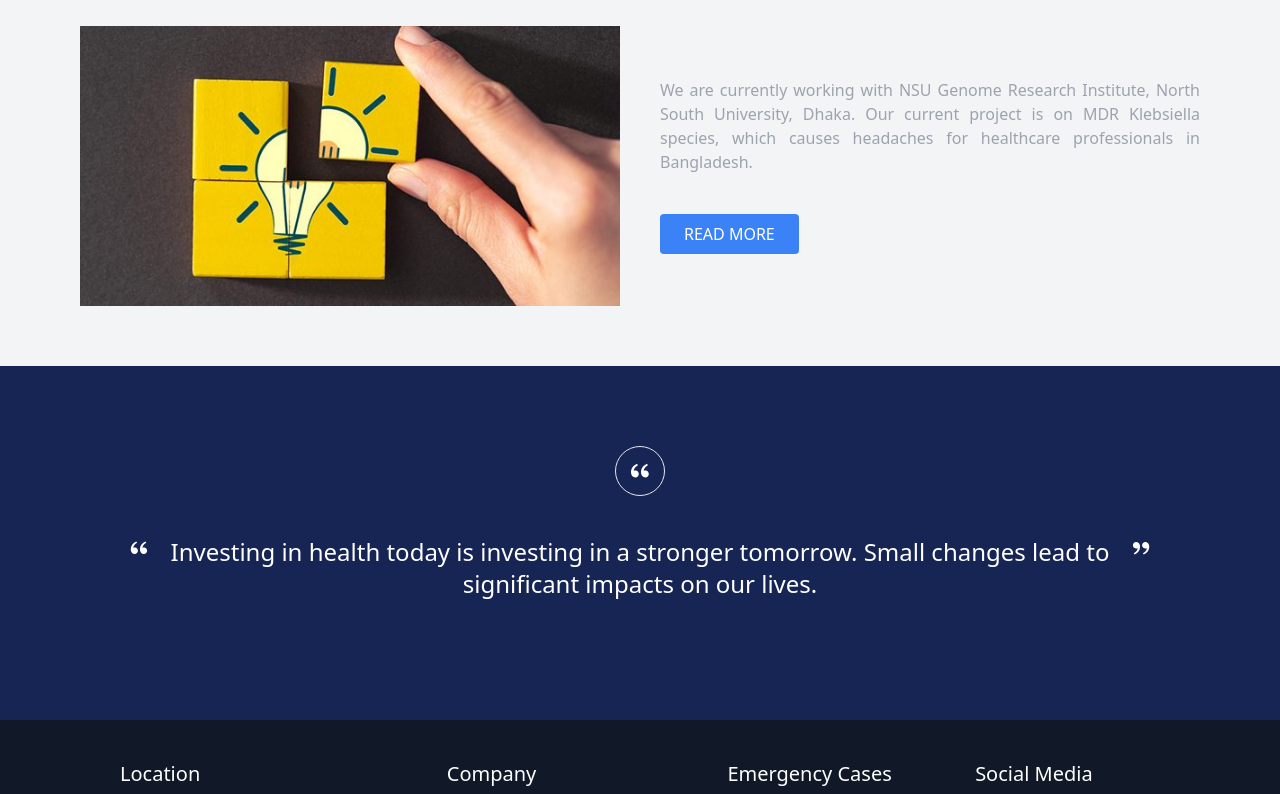
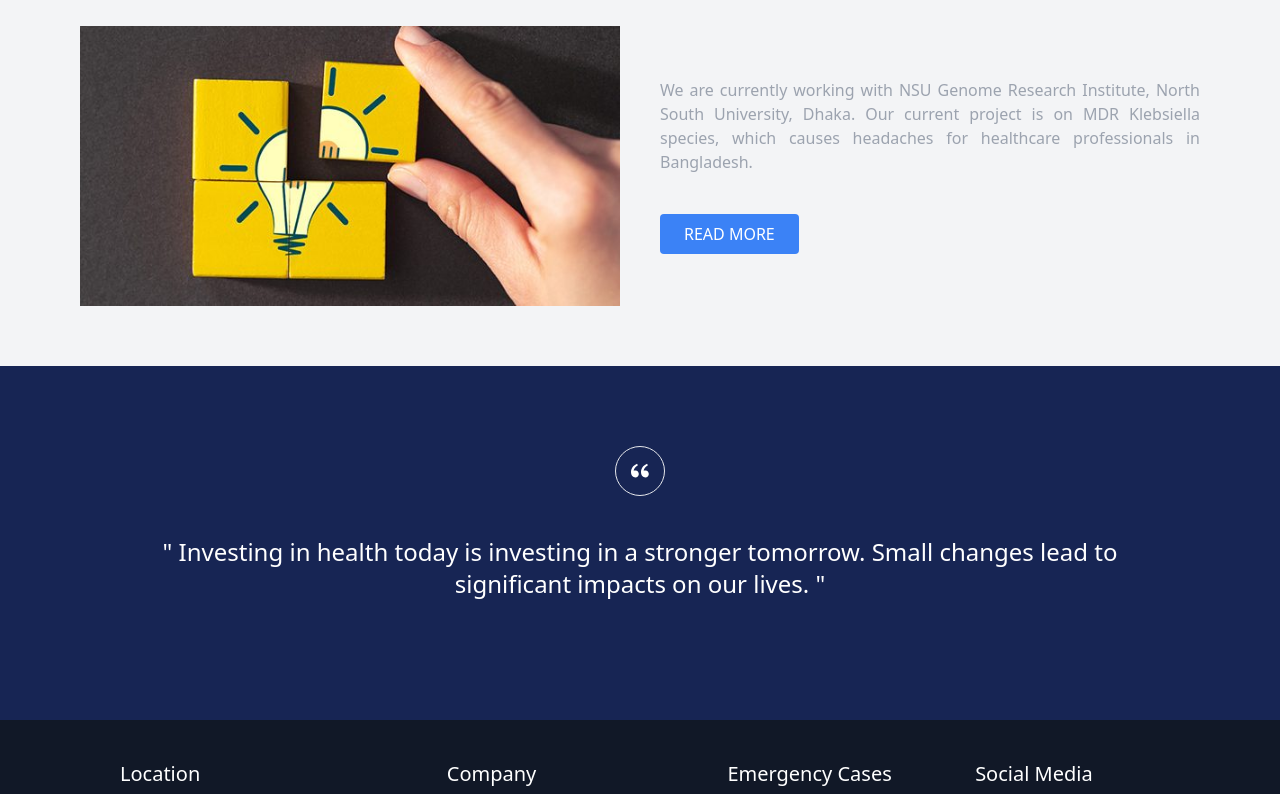
Before and after one commit to tyeasmino/HormoneLab_Frontend, a React (Vite) app: page / in a window 1280 px wide. Shown: the part 3502-4296 px from the top of the page. Built offline with nearby package versions, Linux system fonts and the light colour scheme.

Commit message:
HomePage Mobile View

```diff
--- a/src/components/BlockQuate.jsx
+++ b/src/components/BlockQuate.jsx
@@ -4,21 +4,18 @@ import { RiDoubleQuotesR } from "react-icons/ri";
 
 const BlockQuate = () => {
   return (
-    <section className='bg-blue-950 text-white p-20'>
-        <div className='max-w-screen-lg mx-auto'>
-            <div className='border w-fit p-3 rounded-full mx-auto'>
-                <RiDoubleQuotesL className='md:text-2xl'/>
-            </div>
+    <section className='bg-blue-950 text-white p-4 md:p-20'>
+      <div className='max-w-screen-lg mx-auto'>
+        <div className='border w-fit p-3 rounded-full mx-auto'>
+          <RiDoubleQuotesL className='md:text-2xl' />
+        </div>
 
-            <div className='flex my-10 gap-5'>
-            <RiDoubleQuotesL className='md:text-2xl'/>
-            <div className='w-fit mx-auto md:text-2xl text-center'>
-                <p>Investing in health today is investing in a stronger tomorrow. Small changes lead to significant impacts on our lives.</p>
-            </div>
-            <RiDoubleQuotesR className='md:text-2xl' />
-
+        <div className='my-3 md:my-10'>
+          <div className='w-fit flex  mx-auto md:text-2xl text-center'>
+            <span> <span className='text-2xl'>"</span> Investing in health today is investing in a stronger tomorrow. Small changes lead to significant impacts on our lives. <span className='text-2xl'>"</span></span>
+          </div>
         </div>
-        </div>
+      </div>
 
 
     </section>
--- a/src/components/ClimateDisease.jsx
+++ b/src/components/ClimateDisease.jsx
@@ -7,7 +7,7 @@ const ClimateDisease = () => {
         <section className='py-10'>
             <h1 className='max-w-screen-xl md:px-20 mx-auto p-5 flex text-2xl font-bold'>Climate Change and Health</h1>
             <section className='max-w-screen-xl md:px-20 gap-10 mx-auto p-5 flex flex-col md:flex-row items-center justify-between'>
-                <div className='md:w-1/2 h-[280px] flex flex-col gap-3 justify-between'>
+                <div className='md:w-1/2 h-[280px] order-2 md:order-1 flex flex-col gap-3 justify-between'>
 
                     <p className='text-gray-400 text-justify'>Climate change is exacerbating health risks in urban areas. Bangladesh, in particular, faces challenges such as increased air pollution, severe flooding, and outbreaks of waterborne diseases. These environmental changes contribute to respiratory issues and the spread of infectious diseases, necessitating integrated climate-health resilience strategies.
                     </p>
@@ -18,7 +18,7 @@ const ClimateDisease = () => {
                         </p>
                     </Link>
                 </div>
-                <div className='md:w-1/2'>
+                <div className='md:w-1/2 order-1 md:order-2'>
                     <img className='h-[280px]' src={climate} alt="" />
                 </div>
             </section>
--- a/src/components/HomeBlood.jsx
+++ b/src/components/HomeBlood.jsx
@@ -14,7 +14,7 @@ const HomeBlood = () => {
                 <p className='text-justify text-gray-500'>We come to your home or workplace for your convenience. Currently, we are collecting blood samples from Mohammadpur.</p>
 
                 <h1 className='text-2xl font-bold mt-8'>Benifits of Home Blood Sample Collection</h1>
-                <div className='flex flex-col md:felx-row gap-16 items-center'>
+                <div className='flex flex-col md:felx-row gap-3 md:gap-16 items-center'>
                     <Link to=''>
                         <p className='w-fit px-5 py-1 md:px-6 md:py-2 rounded text-white bg-blue-500 '>
                             READ MORE
```
